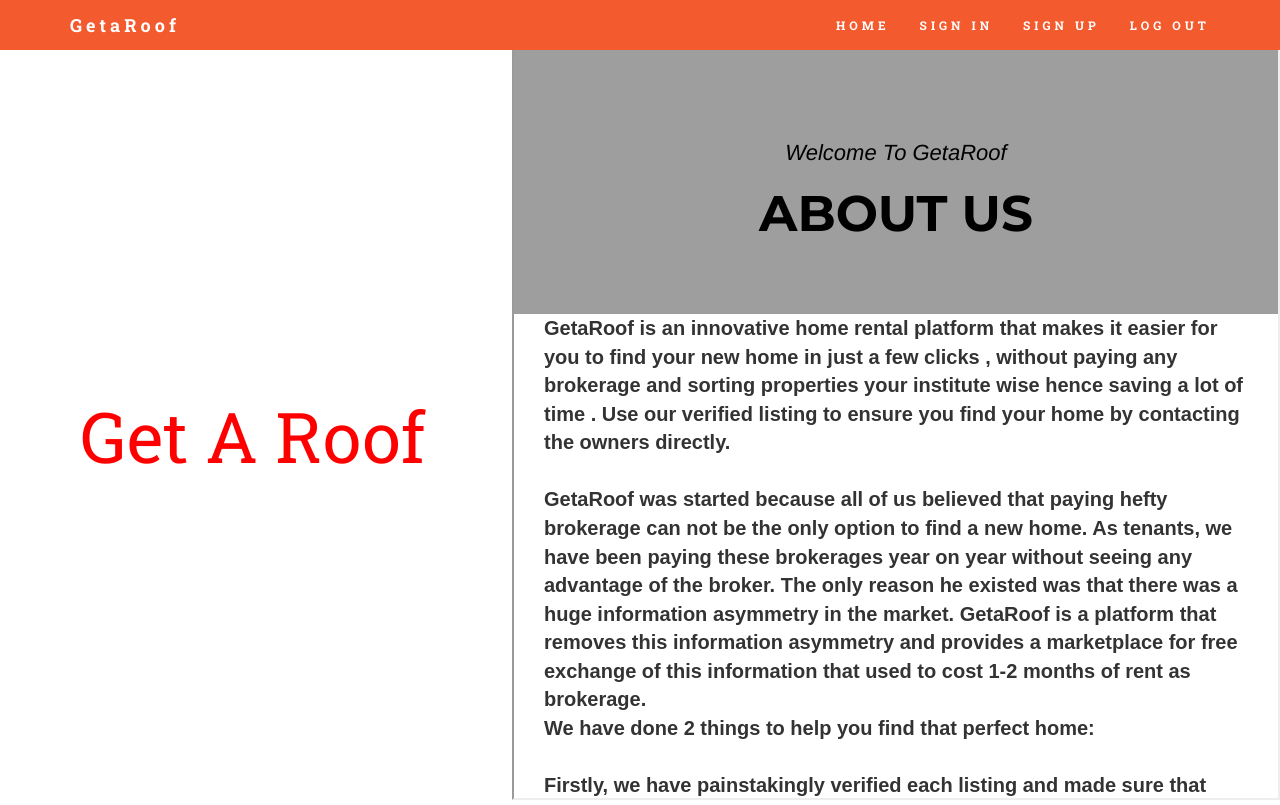
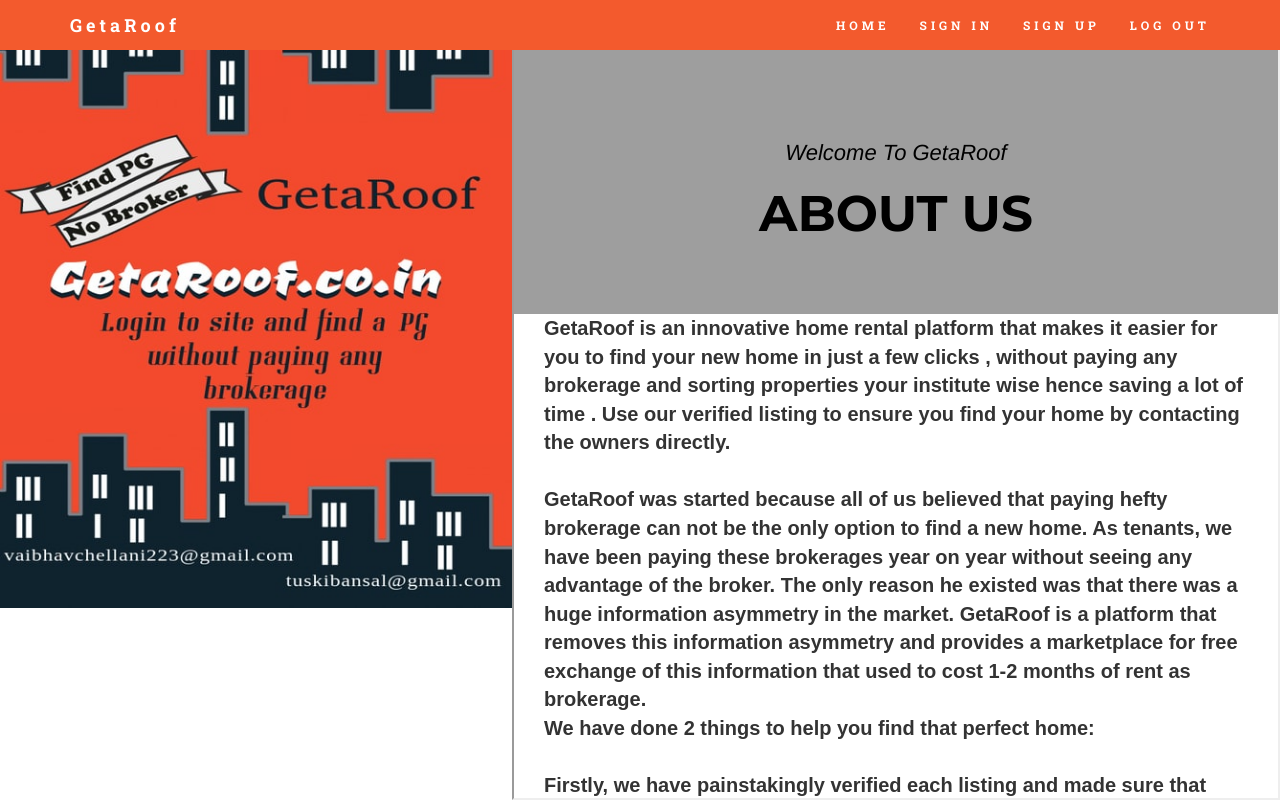
Before and after one commit to anonymous043044/getaroof, a CodeIgniter app: page /getaroof/index.php/rock/index in a window 1280 px wide. Run offline with CodeIgniter, Linux system fonts and the light colour scheme; some libraries are stand-ins or nearby versions; some web fonts are replaced.

Commit message:
about us changed

```diff
--- a/application/views/aboutpage.php
+++ b/application/views/aboutpage.php
@@ -168,8 +168,8 @@ function myFunction() {
     <div id="navup">
 		<div id="abc">
 		<div id="abc1">
-		<p id="getaroof">Get A Roof</p>
-
+		<!-- <img src="<?=base_url()?>images/aboutus/getaroof_poster1.jpg" > -->
+			<img  class="img-responsive" src="<?=base_url()?>images/aboutus/poster.jpg">
 		</div>
 		<div id="abc2" class="fixed">
 		 <iframe src="<?php echo site_url('Test');?>" overflow="hidden" id="myFrame" width="100%"></iframe>
```
Also changed, not shown: images/aboutus/getaroof_poster1.jpg (added), images/aboutus/poster.jpg (added).
